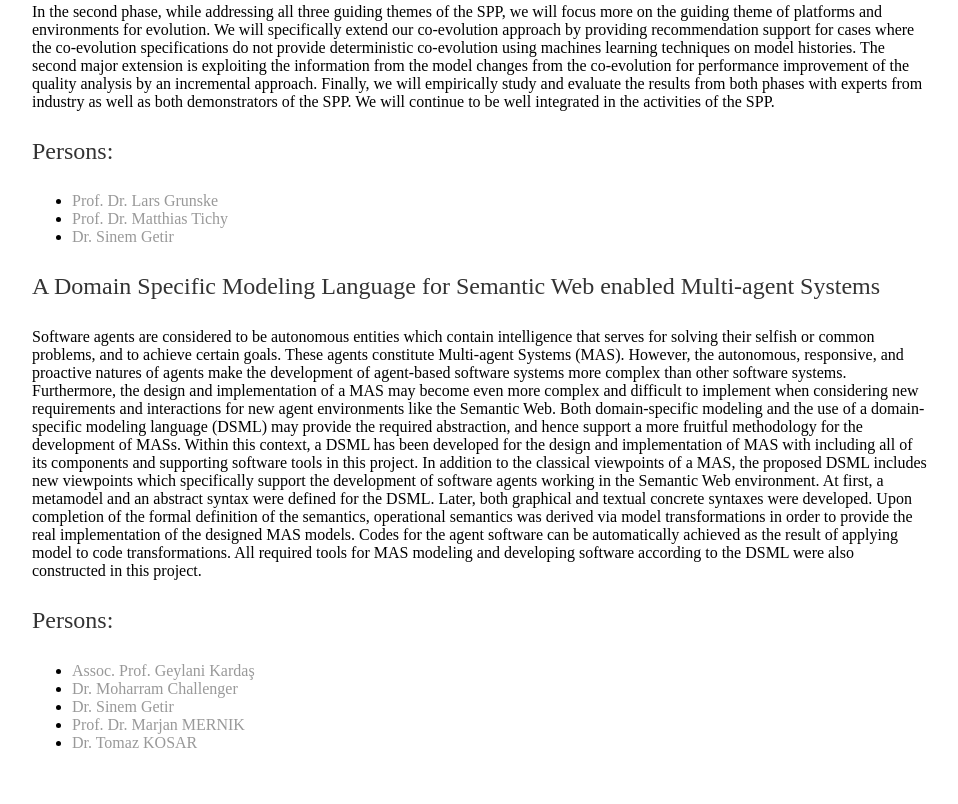
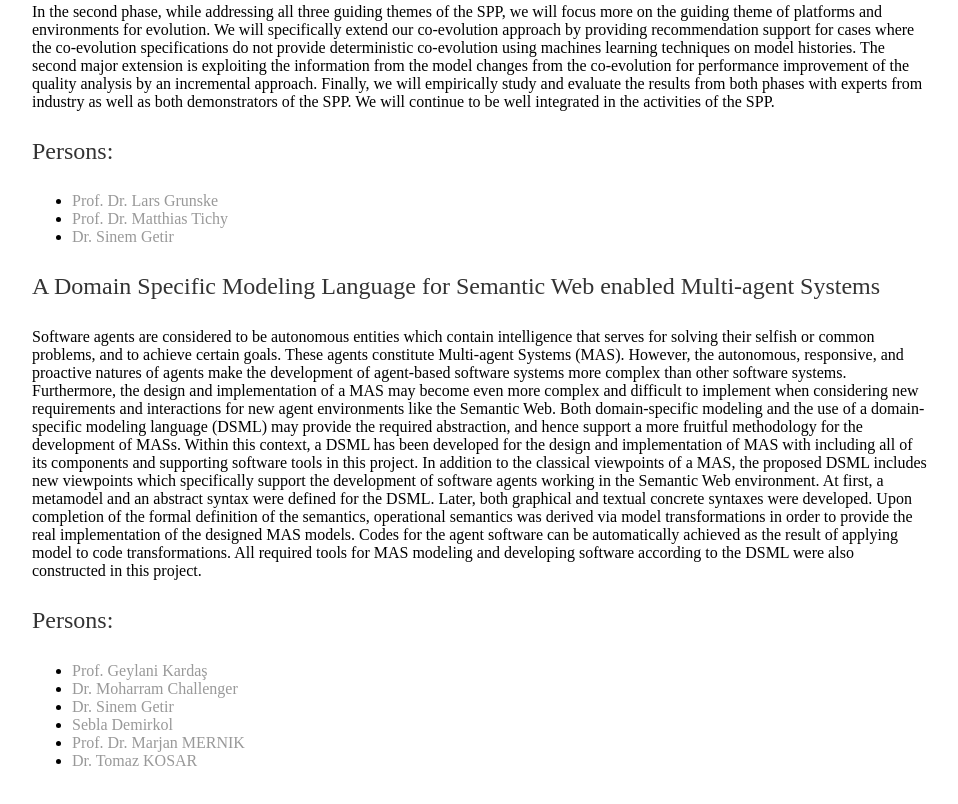
Before and after one commit to sinemgetir/sinemgetir.github.io, a plain HTML site: page projects.html in a window 1280 px wide. Shown: the part 1076-1880 px from the top of the page, without its empty margins (160-1118 px from the left). Drawn offline with Linux system fonts and the light colour scheme.

Commit message:
Update projects.html

```diff
--- a/projects.html
+++ b/projects.html
@@ -85,11 +85,13 @@ developing software according to the DSML were also constructed in this project.
 	Persons:</p>
 <ul>
 	<li>
-		<a href="http://akademik.ube.ege.edu.tr/~kardas">Assoc. Prof. Geylani Kardaş</a></li>
+		<a href="http://akademik.ube.ege.edu.tr/~kardas">Prof. Geylani Kardaş</a></li>
 	<li>
 		<a href="https://www.uantwerpen.be/en/staff/moharram-challenger">Dr. Moharram Challenger</a></li>
 	<li>
 		<a href="/"><span class="tx_bib-author">Dr. Sinem Getir</span></a></li>
+	<li>
+		<a >Sebla Demirkol</a></li>
 	<li>
 		<a >Prof. Dr. Marjan MERNIK</a></li>
 	<li>
```
